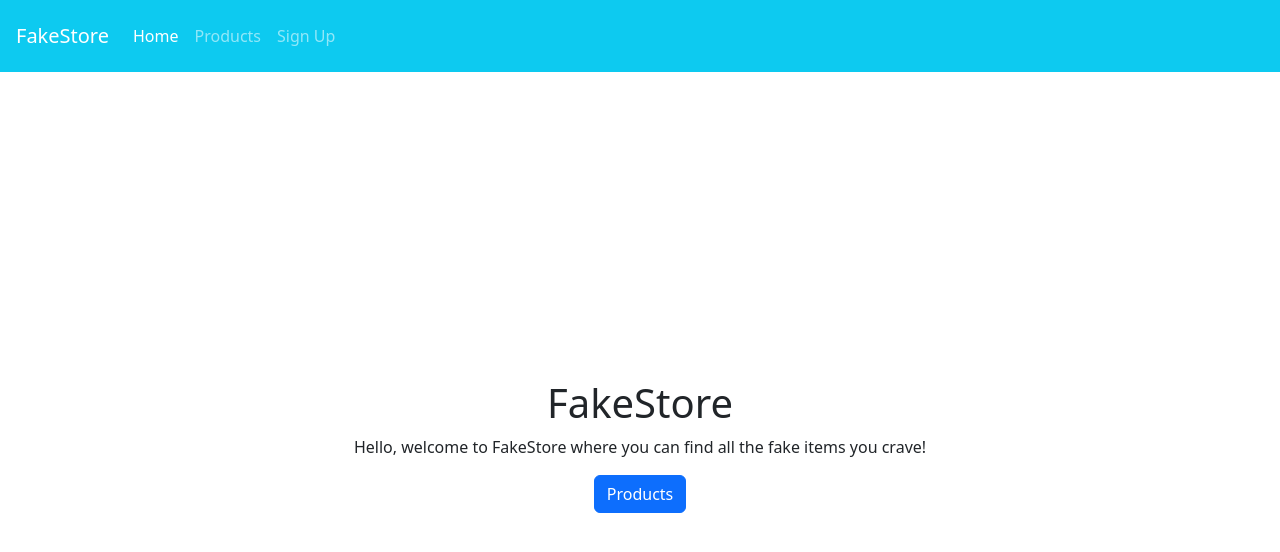
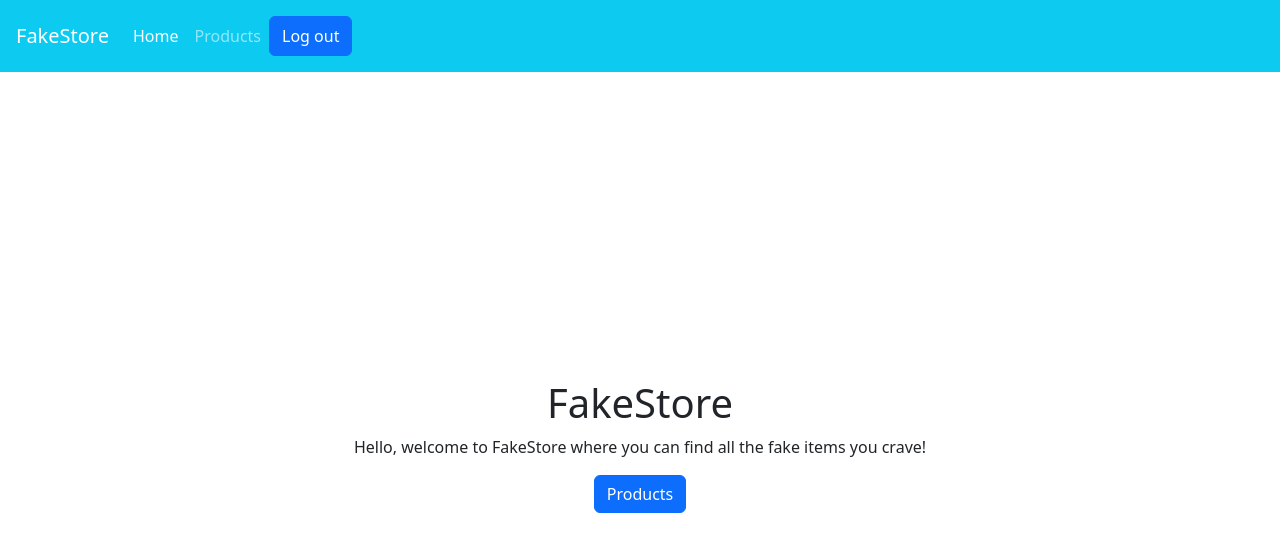
Before and after one commit to putman44/fakestore-app, a React (Vite) app: page / in a window 1280 px wide. Shown: the top 552 px of the page. Built offline with nearby package versions, Linux system fonts and the light colour scheme; no server answers.

Commit message:
added logout button

```diff
--- a/src/App.jsx
+++ b/src/App.jsx
@@ -10,7 +10,6 @@ import Products from "./components/Products";
 import ProductDetail from "./components/ProductDetail";
 import { useEffect, useState } from "react";
 import { fetchProducts } from "./utils/FakeStoreAPI";
-import UserModal from "./components/CreateUser";
 import CreateUser from "./components/CreateUser";
 
 function App() {
@@ -18,8 +17,6 @@ function App() {
   const [loading, setLoading] = useState(true);
   const [error, setError] = useState(null);
   const [user, setUser] = useState({});
-
-  console.log(user);
 
   useEffect(() => {
     const fetchData = async () => {
@@ -37,7 +34,7 @@ function App() {
 
   const appRouter = createBrowserRouter(
     createRoutesFromElements(
-      <Route path="/" element={<Root />}>
+      <Route path="/" element={<Root user={user} />}>
         <Route index element={<HomePage />} />
         <Route path="CreateUser" element={<CreateUser setUser={setUser} />} />
         <Route
--- a/src/components/NavBar.jsx
+++ b/src/components/NavBar.jsx
@@ -3,8 +3,9 @@ import Navbar from "react-bootstrap/Navbar";
 import Nav from "react-bootstrap/Nav";
 import UserModal from "./CreateUser";
 import { useState } from "react";
+import Button from "react-bootstrap/esm/Button";
 
-const NavBar = () => {
+const NavBar = ({ user }) => {
   //     <Nav.Link as={NavLink} to="/" />
   // You're telling React Bootstrap:
 
@@ -29,9 +30,13 @@ const NavBar = () => {
           <Nav.Link as={NavLink} to="/products" activeclassname="active">
             Products
           </Nav.Link>
-          <Nav.Link as={NavLink} to="/CreateUser" activeclassname="active">
-            Sign Up
-          </Nav.Link>
+          {!user ? (
+            <Nav.Link as={NavLink} to="/CreateUser" activeclassname="active">
+              Sign Up
+            </Nav.Link>
+          ) : (
+            <Button>Log out</Button>
+          )}
         </Nav>
       </Navbar.Collapse>
     </Navbar>
--- a/src/components/Root.jsx
+++ b/src/components/Root.jsx
@@ -2,10 +2,10 @@ import { useState } from "react";
 import NavBar from "./NavBar";
 import { Outlet } from "react-router-dom";
 
-const Root = () => {
+const Root = ({ user }) => {
   return (
     <>
-      <NavBar />
+      <NavBar user={user} />
       <Outlet />
     </>
   );
```
